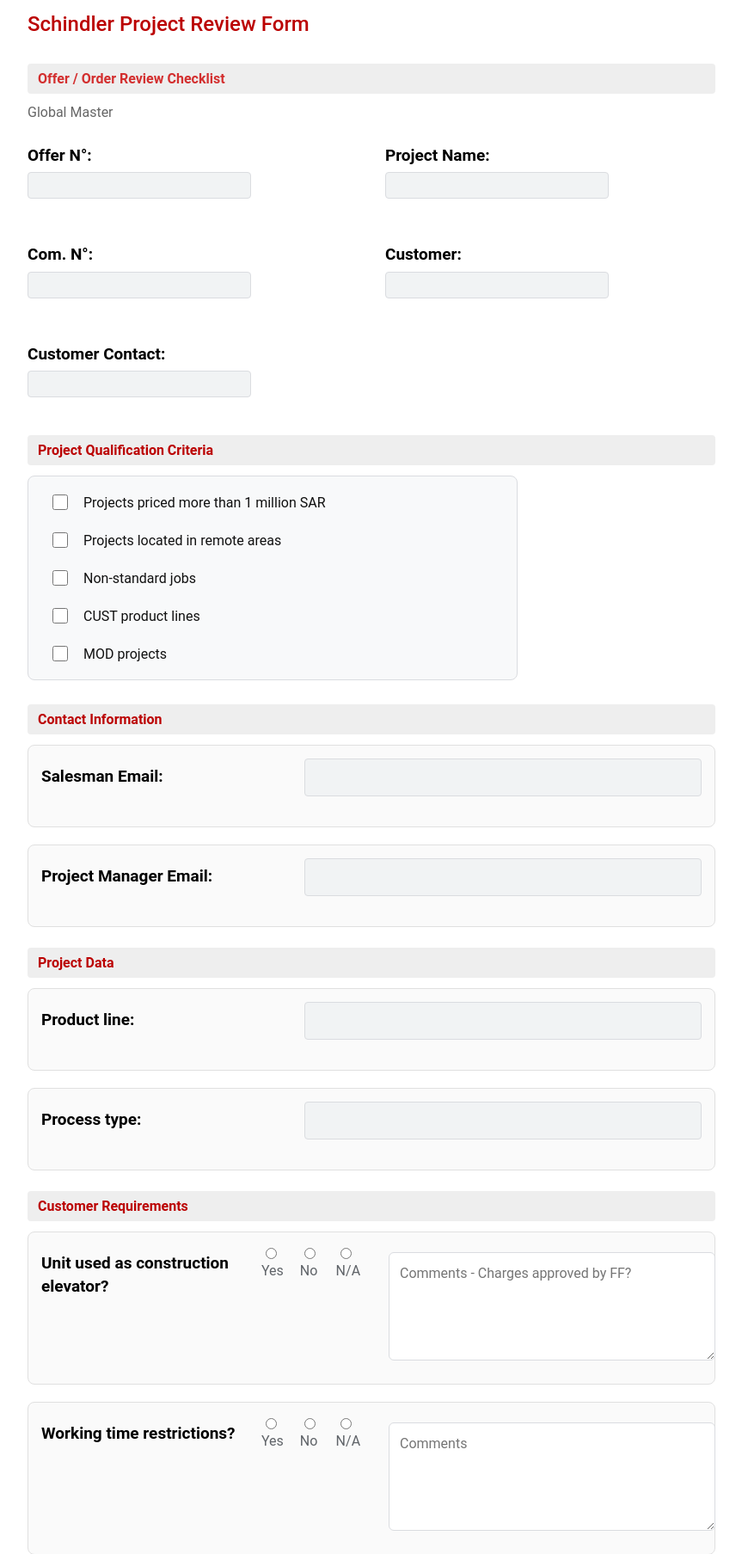
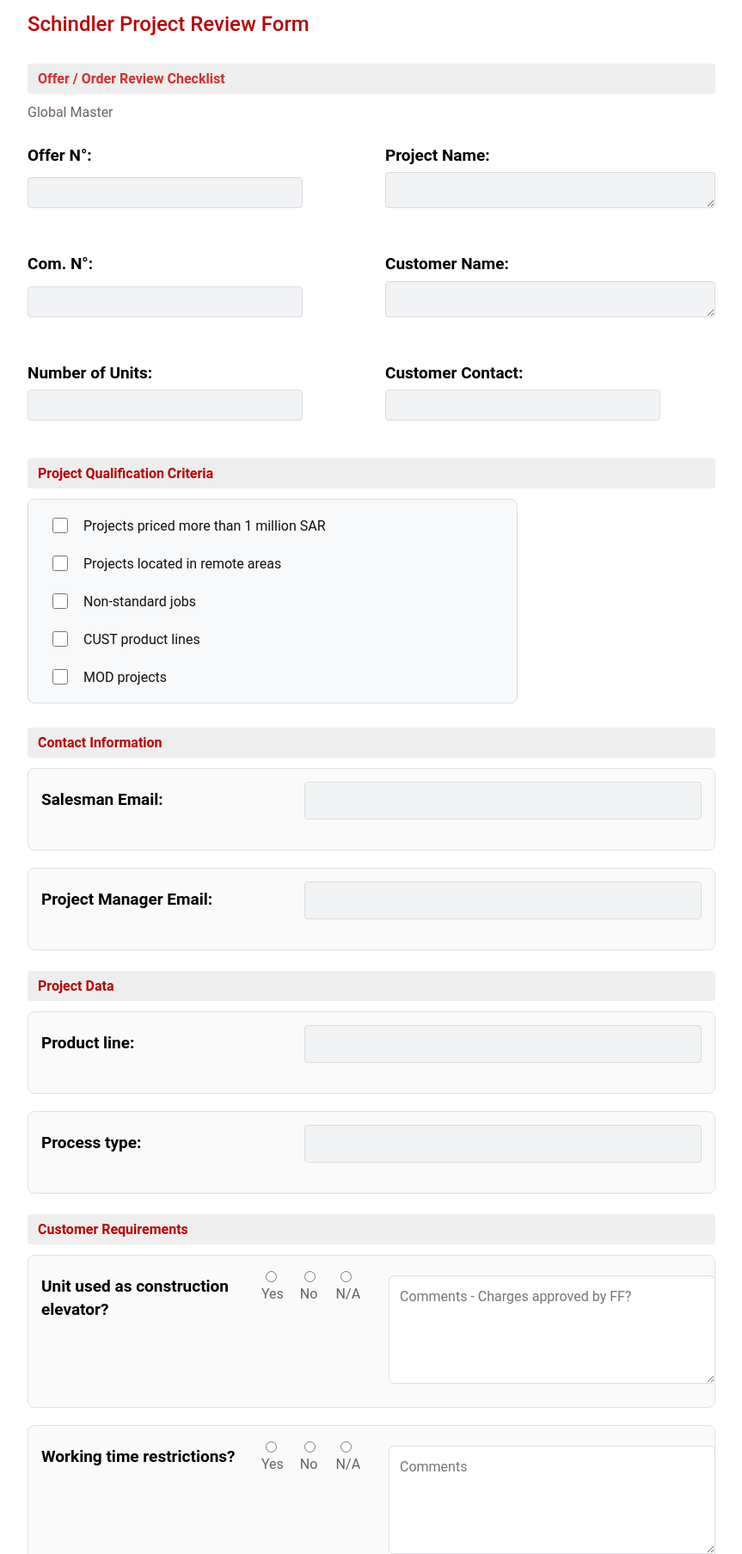
Before and after one commit to lujy56/forms, a Flask app: page /form in a window 1280 px wide. Shown: the part 157-1964 px from the top of the page at 86% size, without its empty margins (208-1071 px from the left). Run offline with Flask 3, Linux system fonts and the light colour scheme; some web fonts are replaced.

Commit message:
customer name

```diff
--- a/templates/form_elevator.html
+++ b/templates/form_elevator.html
@@ -53,7 +53,7 @@
     <div class="offer-review-item">
     <div class="question-label">Project Name:</div>
         {% call show_value('project_name') %}
-        <input type="text" name="project_name" required>
+        <textarea name="project_name" required rows="1" style="width: 100%; resize: both; min-height: 40px; max-height: 120px;"></textarea>
         {% endcall %}
 </div>
     <div class="offer-review-item">
@@ -63,11 +63,17 @@
         {% endcall %}
 </div>
     <div class="offer-review-item">
-    <div class="question-label">Customer:</div>
+    <div class="question-label">Customer Name:</div>
         {% call show_value('customer_name') %}
-        <input type="text" name="customer_name" required>
+        <textarea name="customer_name" required rows="1" style="width: 100%; resize: both; min-height: 40px; max-height: 120px;"></textarea>
         {% endcall %}
     </div>
+    <div class="offer-review-item">
+    <div class="question-label">Number of Units:</div>
+        {% call show_value('number_of_units') %}
+        <input type="text" name="number_of_units" required>
+        {% endcall %}
+</div>
     <div class="offer-review-item">
         <div class="question-label">Customer Contact:</div>
         {% call show_value('customer_contact') %}
@@ -90,14 +96,26 @@
     font-family: 'Roboto', Arial, sans-serif;
 }
 .offer-review-item input[type="text"] {
-    font-size: 15px;
-    padding: 6px 10px;
+    font-size: 16px;
+    padding: 8px 12px;
     border: 1px solid #dadce0;
     border-radius: 4px;
     background: #f1f3f4;
     margin-top: 6px;
-    width: 90%;
-    max-width: 260px;
+    width: 95%;
+    max-width: 320px;
+    box-sizing: border-box;
+}
+
+.offer-review-item textarea[name="project_name"],
+.offer-review-item textarea[name="customer_name"] {
+    font-size: 16px;
+    padding: 8px 12px;
+    border: 1px solid #dadce0;
+    border-radius: 4px;
+    background: #f1f3f4;
+    margin-top: 6px;
+    font-family: 'Roboto', Arial, sans-serif;
     box-sizing: border-box;
 }
 @media (max-width: 700px) {
```
Also changed, not shown: templates/form_escalator.html (+25 -7 lines).
